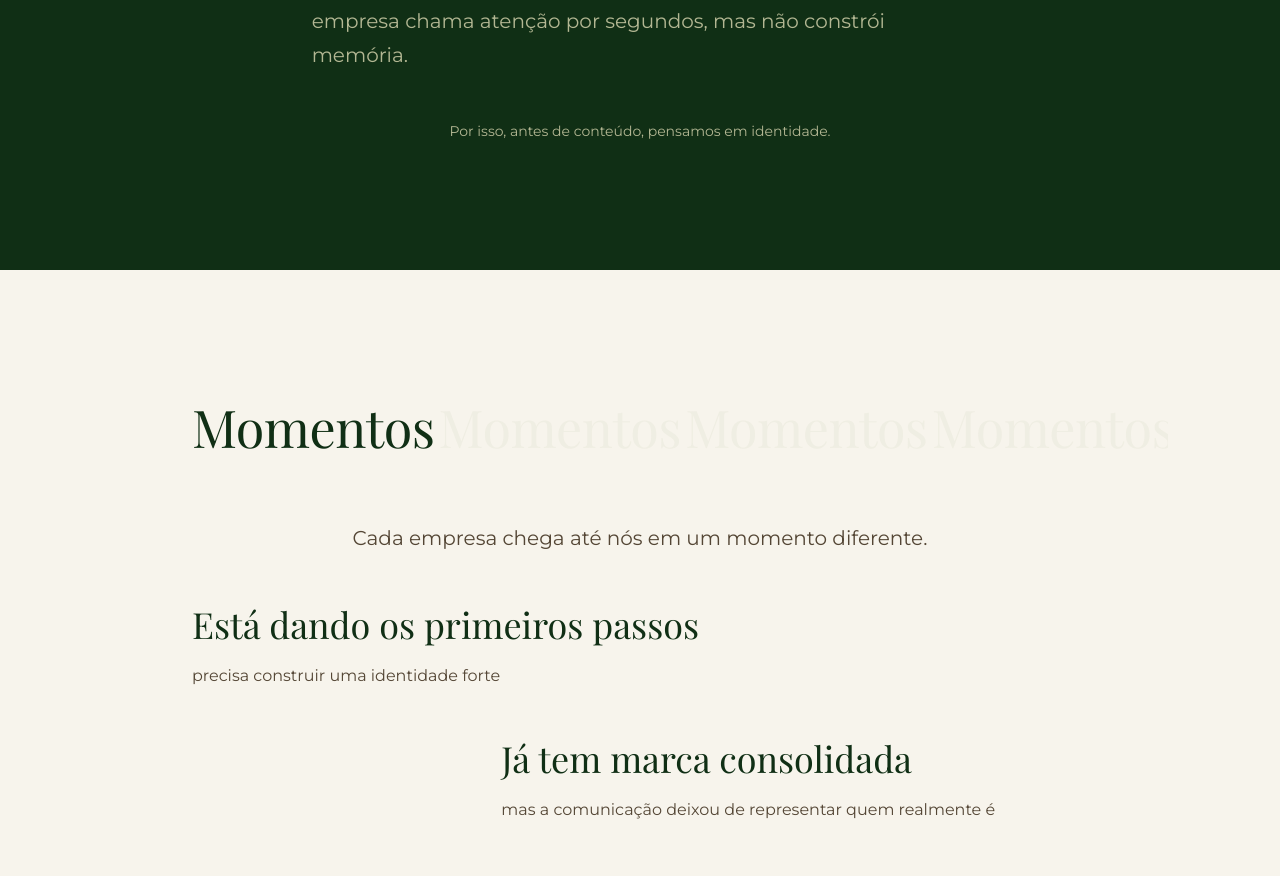
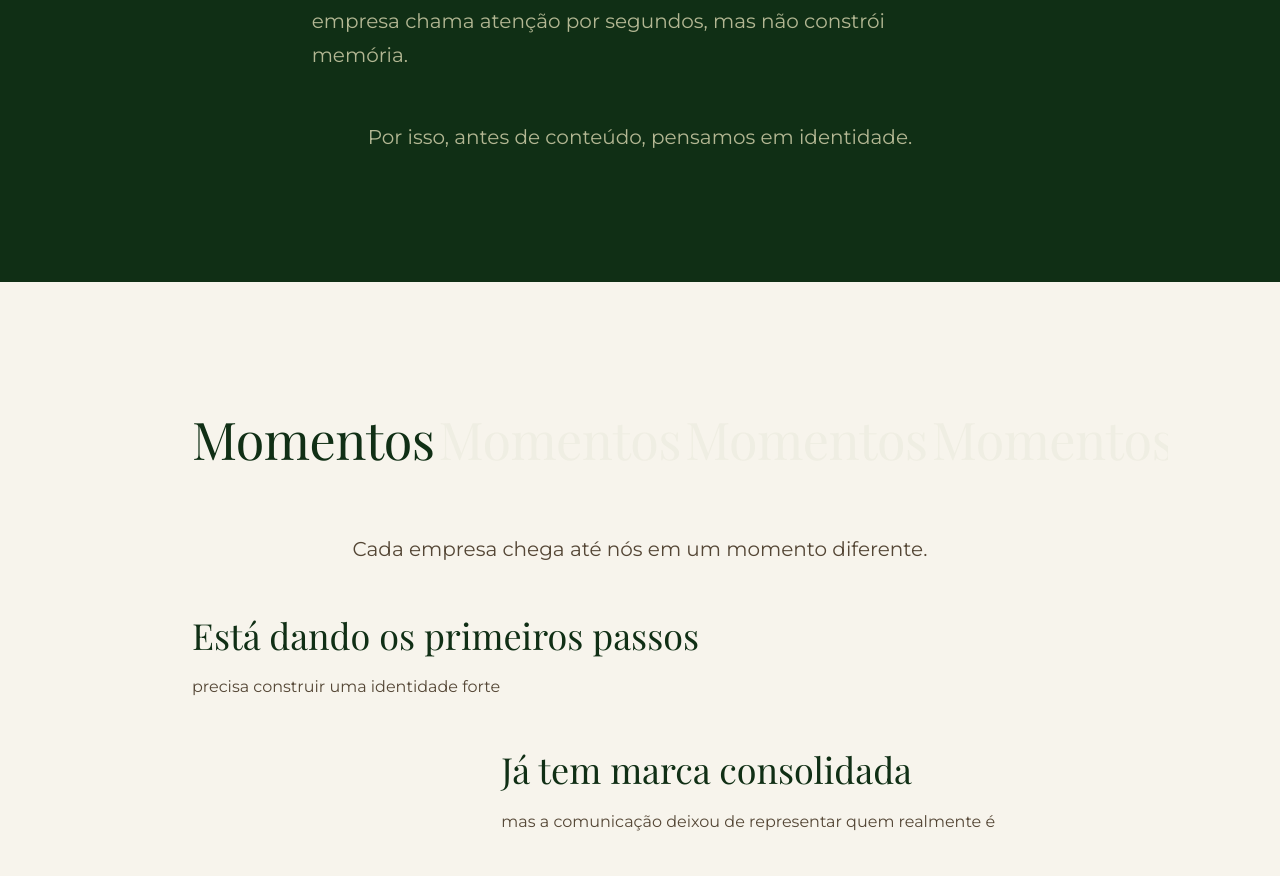
Before and after one commit to douglasjtds/alando-digital-lp, a Next.js app: page / in a window 1280 px wide. Shown: the part 1720-2596 px from the top of the page. Built offline with nearby package versions, Linux system fonts and the light colour scheme; no server answers; a web font is replaced by a local one.

Commit message:
style(manifesto): fecho no mesmo tamanho do corpo

```diff
--- a/src/components/sections/Manifesto.tsx
+++ b/src/components/sections/Manifesto.tsx
@@ -83,7 +83,7 @@ export function Manifesto() {
             </p>
           ))}
 
-          <p className="text-center text-superficie-2 text-sm leading-relaxed">
+          <p className="body-lg text-center text-superficie-2">
             {content.manifesto.fecha}
           </p>
         </Revelar>
```
